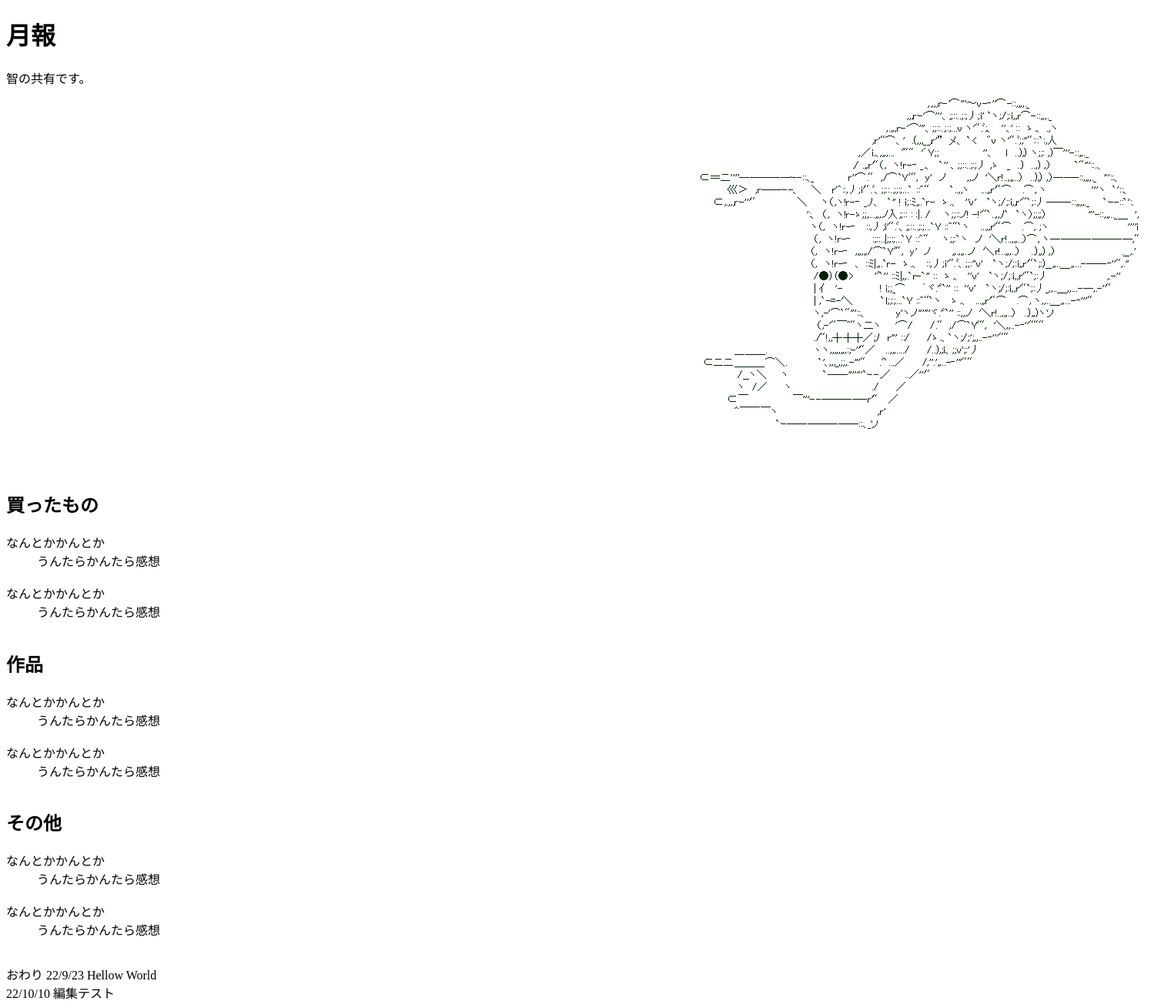
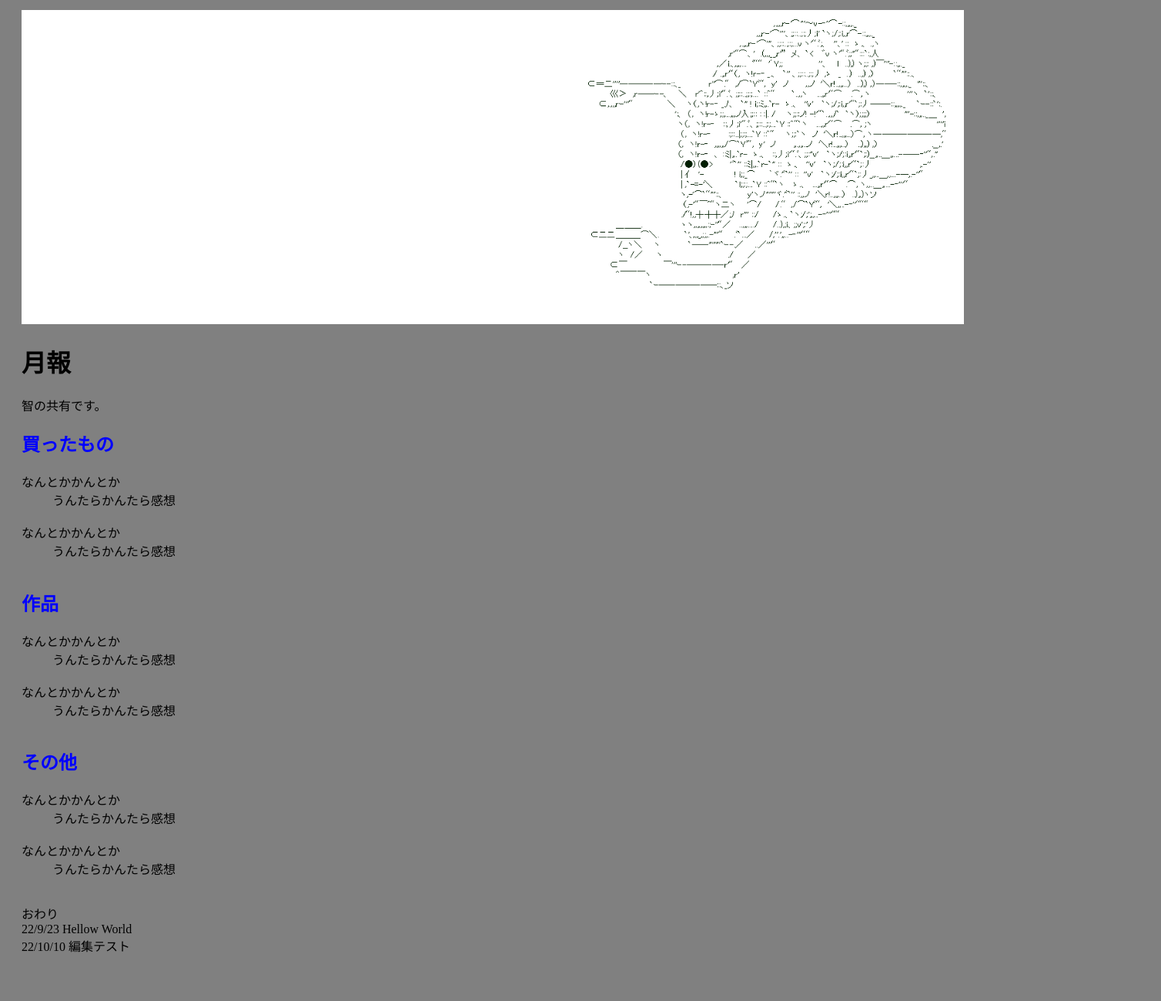
Before and after one commit to krnr09/krnr09.github.io, a plain HTML site: page index.html in a window 1280 px wide. Shown: the whole page at 77% size, 1508 px wide, since content can reach past the window. After the commit the page ends 1253 px from the top, so only its background shows below. Drawn offline with Linux system fonts and the light colour scheme.

Commit message:
cssテスト

```diff
--- a/index.html
+++ b/index.html
@@ -2,12 +2,13 @@
 <html lang="ja">
     <head>
 	<meta charset="UTF-8">
+	<link rel="stylesheet" href="css/style.css">
 	<title>Monthly Report</title>
+	<img src="./fig/header.png">
     </head>
     <body>
 	<h1>月報</h1>
 	智の共有です。
-	<img src="./fig/header.png">
 	<h2>買ったもの</h2>
 	<dl><!-- description list -->
 	    <dt>なんとかかんとか</dt>
@@ -45,7 +46,7 @@
 
 
 
-	おわり
+	おわり <br>
 	22/9/23 Hellow World <br>
 	22/10/10 編集テスト
 
```
